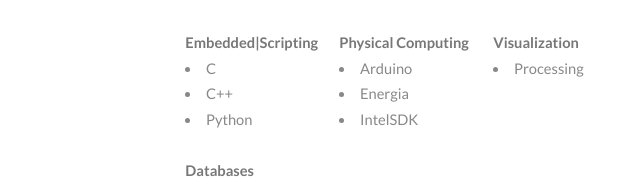
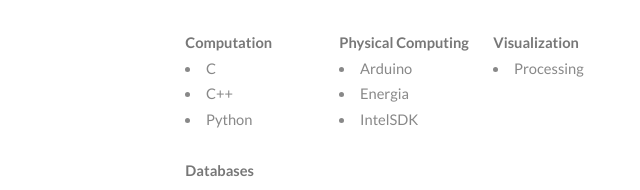
Before and after one commit to rishigb/rishibhatnagar1Test, a plain HTML site: page index.html in a window 1280 px wide. Both pictures are taken after a click on the item "Code". Shown: the part 957-1147 px from the top of the page, 0-640 px from the left. Drawn offline with nearby package versions, Linux system fonts and the light colour scheme; files that its build step writes are made by us from their sources.

Commit message:
made changes to html file, no overlapping

```diff
--- a/index.html
+++ b/index.html
@@ -92,7 +92,7 @@
                         <li class="icon fa-bullhorn">Speak</li>
                     </ul>
                     <div id="code">
-                        <span class="putonside"><b>Embedded|Scripting</b>
+                        <span class="putonside"><b>Computation</b>
                         <li>C</li>
                         <li>C++</li>
                         <li>Python</li>
```
